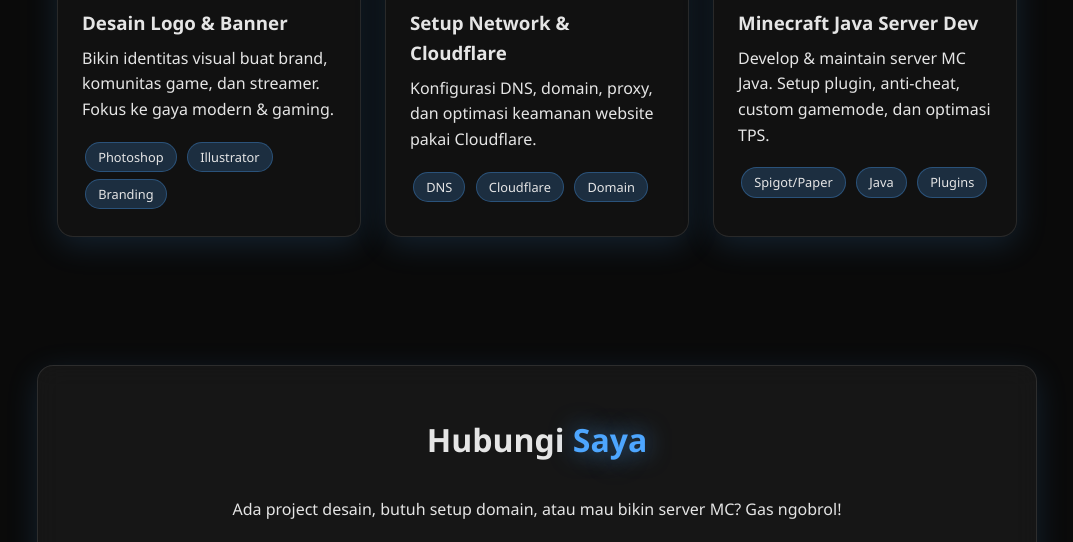
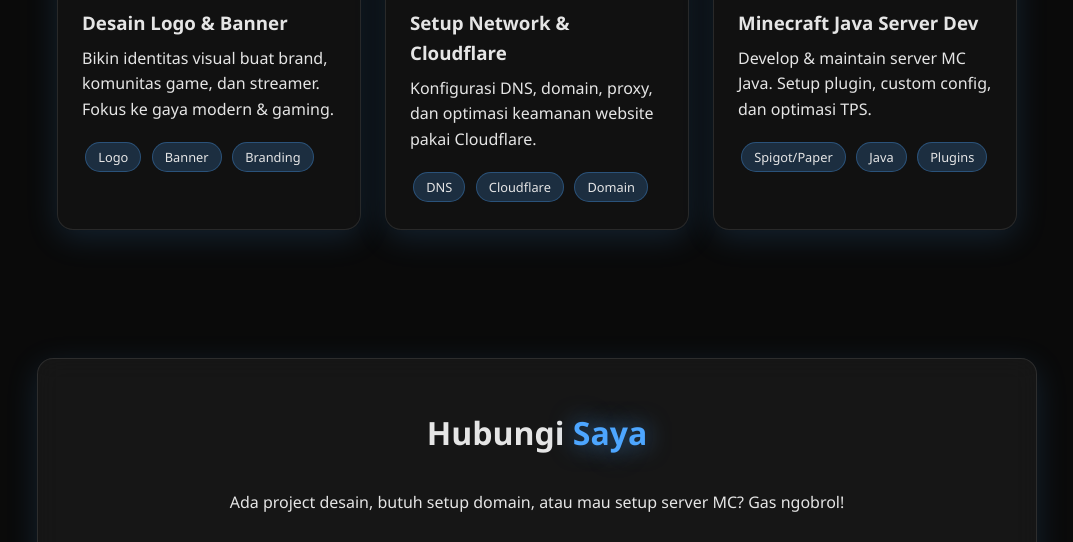
Before and after one commit to yinz021/yinz021.github.io, a plain HTML site: page index.html in a window 1280 px wide. Shown: the part 1852-2394 px from the top of the page, without its empty margins (103-1176 px from the left). Drawn offline with Linux system fonts and the light colour scheme.

Commit message:
Revise title and update text in index.html
Updated the title and several text paragraphs for clarity and consistency.

```diff
--- a/index.html
+++ b/index.html
@@ -4,7 +4,7 @@
     <meta charset="UTF-8">
     <meta name="viewport" content="width=device-width, initial-scale=1.0">
     <meta name="description" content="Portofolio Ferlin Ardiansyah - Server Dev, Designer, Network">
-    <title>Ferlin Ardiansyah | Server Dev & Designer</title>
+    <title>Ferlin Ardiansyah | Portofolio</title>
     <style>
         :root {
             --bg: #0a0a0a;
@@ -495,7 +495,7 @@
         <div class="container">
             <h2>About <span>Me</span></h2>
             <div class="about-text glass">
-                <p>Yo! Saya <em>Ferlin Ardiansyah</em>, biasa dipanggil <em>yinz</em>.</p>
+                <p>Hello! I'm <em>Ferlin Ardiansyah</em>, biasa dipanggil <em>yinz</em>.</p>
                 <p>Anak yang demen ngulik dua dunia yang keliatannya beda tapi nyambung: <em>desain grafis</em> dan <em>ngoprek server</em>.</p>
                 <p>Sekarang fokus saya ada di tiga hal:</p>
                 <ul>
@@ -551,8 +551,8 @@
                         <h3>Desain Logo & Banner</h3>
                         <p>Bikin identitas visual buat brand, komunitas game, dan streamer. Fokus ke gaya modern & gaming.</p>
                         <div class="tags">
-                            <span class="tag">Photoshop</span>
-                            <span class="tag">Illustrator</span>
+                            <span class="tag">Logo</span>
+                            <span class="tag">Banner</span>
                             <span class="tag">Branding</span>
                         </div>
                     </div>
@@ -579,7 +579,7 @@
                     </div>
                     <div class="project-info">
                         <h3>Minecraft Java Server Dev</h3>
-                        <p>Develop & maintain server MC Java. Setup plugin, anti-cheat, custom gamemode, dan optimasi TPS.</p>
+                        <p>Develop & maintain server MC Java. Setup plugin, custom config, dan optimasi TPS.</p>
                         <div class="tags">
                             <span class="tag">Spigot/Paper</span>
                             <span class="tag">Java</span>
@@ -594,7 +594,7 @@
     <section id="contact">
         <div class="container glass">
             <h2>Hubungi <span>Saya</span></h2>
-            <p>Ada project desain, butuh setup domain, atau mau bikin server MC? Gas ngobrol!</p>
+            <p>Ada project desain, butuh setup domain, atau mau setup server MC? Gas ngobrol!</p>
             <div class="contact-buttons">
                 <a href="https://wa.me/628xxxxxxxxxx" class="contact-btn" target="_blank">
                     <img src="icon-wa.jpg" alt="WhatsApp">
```
